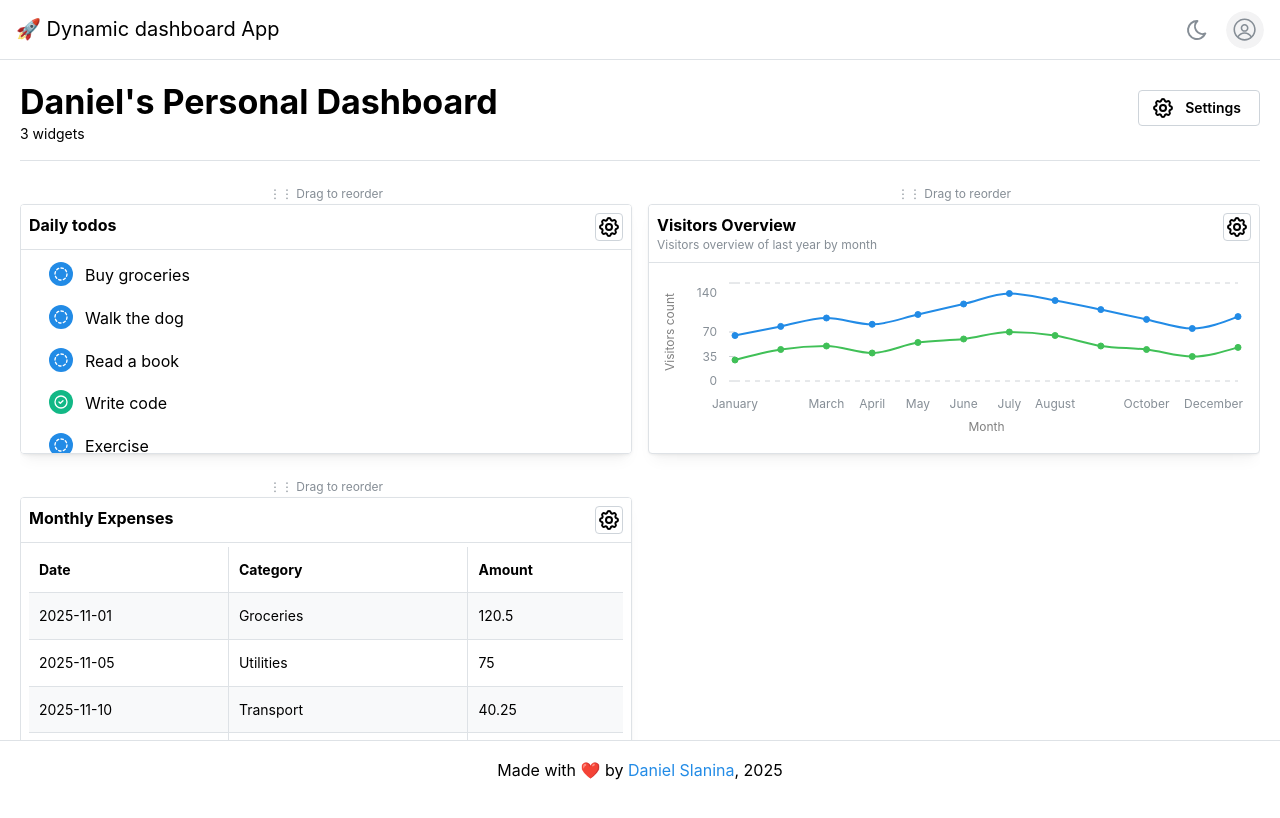
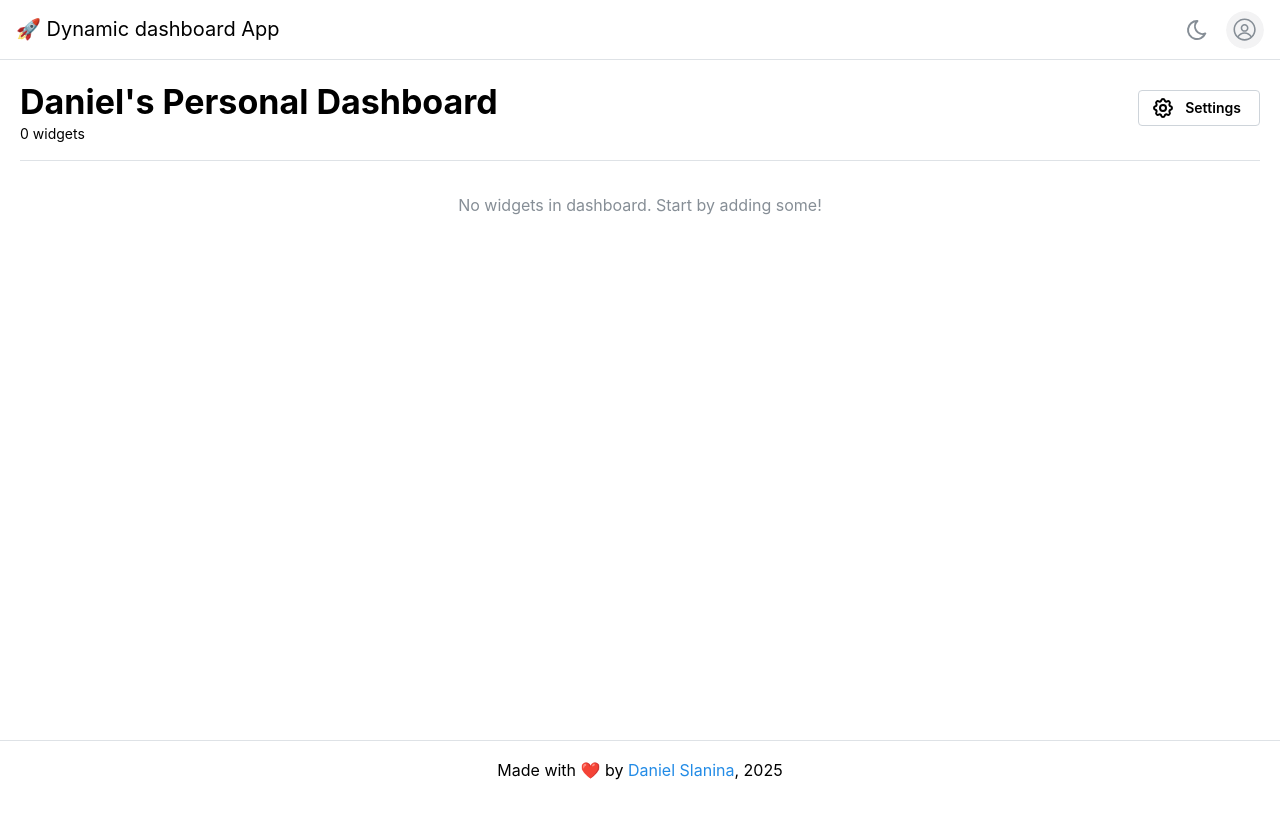
Before and after one commit to dadadcko/react-dynamic-dashboard-assesment, a React (Vite) app: page / in a window 1280 px wide. Shown: the top 818 px of the page. Built offline with nearby package versions, Linux system fonts and the light colour scheme.

Commit message:
chore: remove default dummy data from store

```diff
--- a/src/dashboard/dashboard.type.ts
+++ b/src/dashboard/dashboard.type.ts
@@ -1,6 +1,4 @@
-import type { WidgetConfig, WidgetConfigWithRemoteData } from "@/widgets/core/widget.type.ts";
-import type { ChartWidgetConfig } from "@/widgets/chart/widget.type.ts";
-import type { TableWidgetConfig } from "@/widgets/table/widget.type.ts";
+import type { WidgetConfig } from "@/widgets/core/widget.type.ts";
 
 /**
  * Dynamic dashboard configuration interface.
@@ -42,44 +40,5 @@ export const DEFAULT_DASHBOARD_CONFIG: DashboardConfig = {
   panelColumns: 2,
   widgetHeight: 250,
   locked: false,
-  // widgets: [] as WidgetConfig[],
-  // TODO: REMOVE THIS TESTING DATA...
-  widgets: [
-    {
-      id: "1",
-      type: "todo-list",
-      title: "Daily todos",
-      dataUrl: "data/todo-list.json",
-      dataFetchDelay: 500,
-    } as WidgetConfigWithRemoteData,
-    {
-      id: "2",
-      type: "chart",
-      title: "Visitors Overview",
-      description: "Visitors overview of last year by month",
-      dataUrl: "data/chart.json",
-      dataFetchDelay: 2000,
-      xAxisKey: "label",
-      xAxisLabel: "Month",
-      yAxisLabel: "Visitors count",
-      series: [
-        { key: "total", color: "blue", label: "Visitors" },
-        { key: "unique.value", color: "green", label: "Unique Visitors" },
-      ],
-    } as ChartWidgetConfig,
-    {
-      id: "3",
-      title: "Monthly Expenses",
-      type: "table",
-      dataUrl: "data/table.json",
-      dataFetchDelay: 1200,
-      dataKey: "response.data",
-      stripped: true,
-      columns: [
-        { key: "date", label: "Date" },
-        { key: "category", label: "Category" },
-        { key: "amount", label: "Amount" },
-      ],
-    } as TableWidgetConfig,
-  ],
+  widgets: [] as WidgetConfig[],
 };
```
